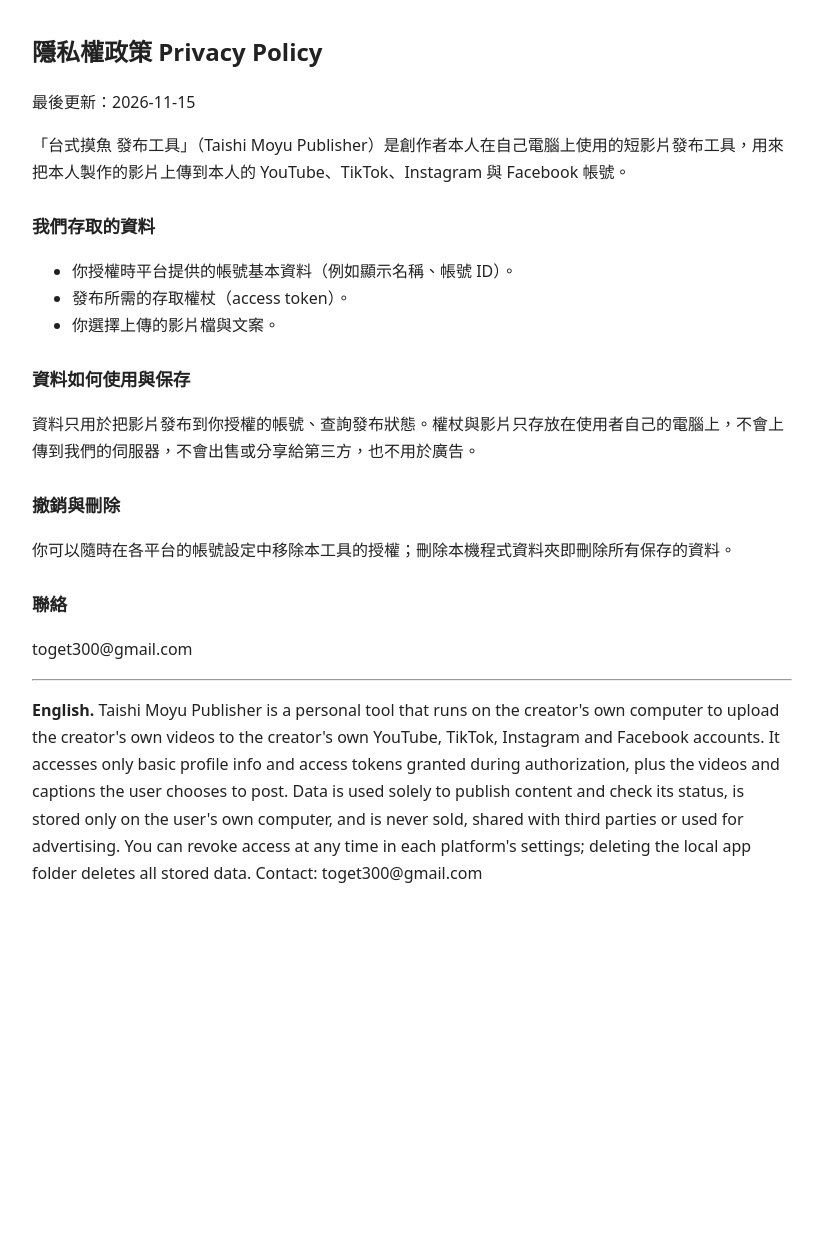
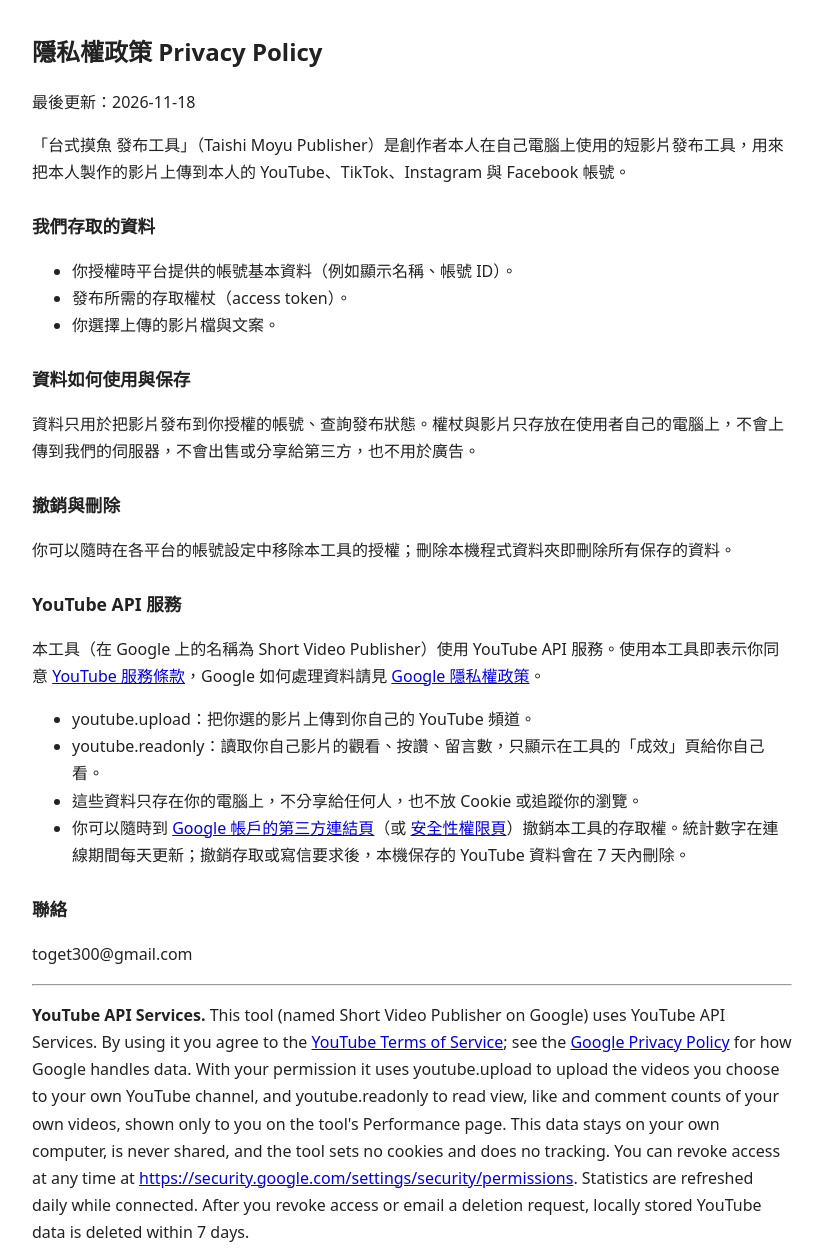
Before and after one commit to toget300/toget300.github.io, a plain HTML site: page taishimoyu/privacy.html in a window 1280 px wide. Shown: the top 1259 px of the page, without its empty margins (228-1051 px from the left). Before the commit the page ends 919 px from the top, so only its background shows below. Drawn offline with Linux system fonts and the light colour scheme.

Commit message:
taishimoyu: add YouTube API Services sections to privacy, terms and homepage
Co-Authored-By: Claude Opus 5.5 <noreply@anthropic.com>

```diff
--- a/taishimoyu/privacy.html
+++ b/taishimoyu/privacy.html
@@ -1,7 +1,7 @@
 <!doctype html><html lang="zh-Hant"><head><meta charset="utf-8"><meta name="viewport" content="width=device-width,initial-scale=1"><title>台式摸魚 發布工具 隱私權政策 / Privacy Policy</title>
 <style>body{font:16px/1.7 system-ui,sans-serif;max-width:760px;margin:2rem auto;padding:0 16px;color:#222}h1{font-size:1.5rem}h2{font-size:1.1rem;margin-top:1.6rem}</style></head><body>
 <h1>隱私權政策 Privacy Policy</h1>
-<p>最後更新：2026-11-15</p>
+<p>最後更新：2026-11-18</p>
 <p>「台式摸魚 發布工具」（Taishi Moyu Publisher）是創作者本人在自己電腦上使用的短影片發布工具，用來把本人製作的影片上傳到本人的 YouTube、TikTok、Instagram 與 Facebook 帳號。</p>
 <h2>我們存取的資料</h2>
 <ul><li>你授權時平台提供的帳號基本資料（例如顯示名稱、帳號 ID）。</li><li>發布所需的存取權杖（access token）。</li><li>你選擇上傳的影片檔與文案。</li></ul>
@@ -9,7 +9,11 @@
 <p>資料只用於把影片發布到你授權的帳號、查詢發布狀態。權杖與影片只存放在使用者自己的電腦上，不會上傳到我們的伺服器，不會出售或分享給第三方，也不用於廣告。</p>
 <h2>撤銷與刪除</h2>
 <p>你可以隨時在各平台的帳號設定中移除本工具的授權；刪除本機程式資料夾即刪除所有保存的資料。</p>
+<h2>YouTube API 服務</h2>
+<p>本工具（在 Google 上的名稱為 Short Video Publisher）使用 YouTube API 服務。使用本工具即表示你同意 <a href="https://www.youtube.com/t/terms">YouTube 服務條款</a>，Google 如何處理資料請見 <a href="https://policies.google.com/privacy">Google 隱私權政策</a>。</p>
+<ul><li>youtube.upload：把你選的影片上傳到你自己的 YouTube 頻道。</li><li>youtube.readonly：讀取你自己影片的觀看、按讚、留言數，只顯示在工具的「成效」頁給你自己看。</li><li>這些資料只存在你的電腦上，不分享給任何人，也不放 Cookie 或追蹤你的瀏覽。</li><li>你可以隨時到 <a href="https://myaccount.google.com/connections">Google 帳戶的第三方連結頁</a>（或 <a href="https://security.google.com/settings/security/permissions">安全性權限頁</a>）撤銷本工具的存取權。統計數字在連線期間每天更新；撤銷存取或寫信要求後，本機保存的 YouTube 資料會在 7 天內刪除。</li></ul>
 <h2>聯絡</h2><p>toget300@gmail.com</p>
 <hr>
+<p><b>YouTube API Services.</b> This tool (named Short Video Publisher on Google) uses YouTube API Services. By using it you agree to the <a href="https://www.youtube.com/t/terms">YouTube Terms of Service</a>; see the <a href="https://policies.google.com/privacy">Google Privacy Policy</a> for how Google handles data. With your permission it uses youtube.upload to upload the videos you choose to your own YouTube channel, and youtube.readonly to read view, like and comment counts of your own videos, shown only to you on the tool's Performance page. This data stays on your own computer, is never shared, and the tool sets no cookies and does no tracking. You can revoke access at any time at <a href="https://security.google.com/settings/security/permissions">https://security.google.com/settings/security/permissions</a>. Statistics are refreshed daily while connected. After you revoke access or email a deletion request, locally stored YouTube data is deleted within 7 days.</p>
 <p><b>English.</b> Taishi Moyu Publisher is a personal tool that runs on the creator's own computer to upload the creator's own videos to the creator's own YouTube, TikTok, Instagram and Facebook accounts. It accesses only basic profile info and access tokens granted during authorization, plus the videos and captions the user chooses to post. Data is used solely to publish content and check its status, is stored only on the user's own computer, and is never sold, shared with third parties or used for advertising. You can revoke access at any time in each platform's settings; deleting the local app folder deletes all stored data. Contact: toget300@gmail.com</p>
 </body></html>
```
Also changed, not shown: taishimoyu/index.html (+1 -0 lines), taishimoyu/terms.html (+3 -1 lines).
